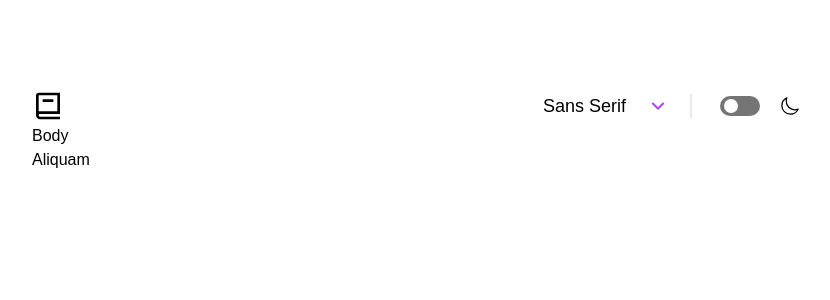
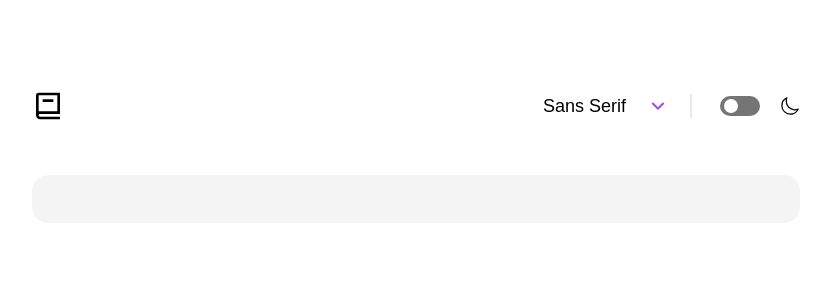
Before and after one commit to omarkarake/dictionary-app, a React (Vite) app: page / in a window 1280 px wide. Shown: the top 300 px of the page, without its empty margins (224-1054 px from the left). Built offline with nearby package versions, Linux system fonts and the light colour scheme.

Commit message:
fixing the problem of dark mode

```diff
--- a/src/App.tsx
+++ b/src/App.tsx
@@ -27,13 +27,10 @@ function App() {
   }, [selectedFont]);
 
   return (
+    <div className={`w-screen  ${isDarkMode ? "dark" : ""}`}>
+      <div className="w-[100%] flex items-center justify-center dark:bg-darkest">
         <div
-      className={`w-screen flex items-center justify-center ${
-        isDarkMode ? "dark" : ""
-      }`}
-    >
-      <div
-        className={`w-[90vw] md:w-[88vw] lg:w-[60vw] py-2 md:py-4 lg:py-8 bg-lighter dark:bg-dark`}
+          className={`w-[90vw] md:w-[88vw] lg:w-[60vw] py-2 md:py-4 lg:py-8 bg-lighter dark:bg-darkest`}
         >
           <Header
             selectedFont={selectedFont}
@@ -44,6 +41,7 @@ function App() {
           <Body />
         </div>
       </div>
+    </div>
   );
 }
 
--- a/src/components/Body.tsx
+++ b/src/components/Body.tsx
@@ -1,9 +1,8 @@
 const Body = () => {
   return (
     <>
-      <div>
-        Body
-        <p>Aliquam</p>
+      <div className="mt-6 md:mt-[51px]">
+        <div className="w-[100%] h-12 bg-light dark:bg-darker rounded-2xl"></div>
       </div>
     </>
   );
--- a/src/components/Header.tsx
+++ b/src/components/Header.tsx
@@ -9,7 +9,12 @@ interface HeaderProps {
   onToggleDarkMode: () => void;
 }
 
-const Header: React.FC<HeaderProps> = ({ selectedFont, onFontChange, isDarkMode, onToggleDarkMode }) => {
+const Header: React.FC<HeaderProps> = ({
+  selectedFont,
+  onFontChange,
+  isDarkMode,
+  onToggleDarkMode,
+}) => {
   const [dropdownOpen, setDropdownOpen] = useState(false);
 
   const toggleDropdown = () => setDropdownOpen(!dropdownOpen);
@@ -33,21 +38,21 @@ const Header: React.FC<HeaderProps> = ({ selectedFont, onFontChange, isDarkMode,
             )}
           </div>
           {dropdownOpen && (
-            <div className="absolute top-full mt-2 bg-white dark:bg-darkGray shadow-md rounded-md">
+            <div className="absolute md:w-[183px] md:pl-6 md:py-6 md:right-32 top-full mt-2 bg-white  shadow-lg rounded-md dark:bg-dark dark:drop-shadow-2xl dark:shadow-purple">
               <p
-                className="font-sans text-body-s md:text-body-m dark:text-lighter cursor-pointer p-2 hover:bg-gray-200 dark:hover:bg-gray-700"
+                className="font-sans text-body-s md:text-body-m dark:text-lighter cursor-pointer p-2 hover:text-purple dark:hover:text-purple"
                 onClick={() => onFontChange("Sans Serif")}
               >
                 Sans Serif
               </p>
               <p
-                className="font-sans text-body-s md:text-body-m dark:text-lighter cursor-pointer p-2 hover:bg-gray-200 dark:hover:bg-gray-700"
+                className="font-sans text-body-s md:text-body-m dark:text-lighter cursor-pointer p-2 hover:text-purple dark:hover:text-purple"
                 onClick={() => onFontChange("Serif")}
               >
                 Serif
               </p>
               <p
-                className="font-sans text-body-s md:text-body-m dark:text-lighter cursor-pointer p-2 hover:bg-gray-200 dark:hover:bg-gray-700"
+                className="font-sans text-body-s md:text-body-m dark:text-lighter cursor-pointer p-2 hover:text-purple dark:hover:text-purple"
                 onClick={() => onFontChange("Mono")}
               >
                 Mono
```
Lines whose indentation alone changed are shown as unchanged.
